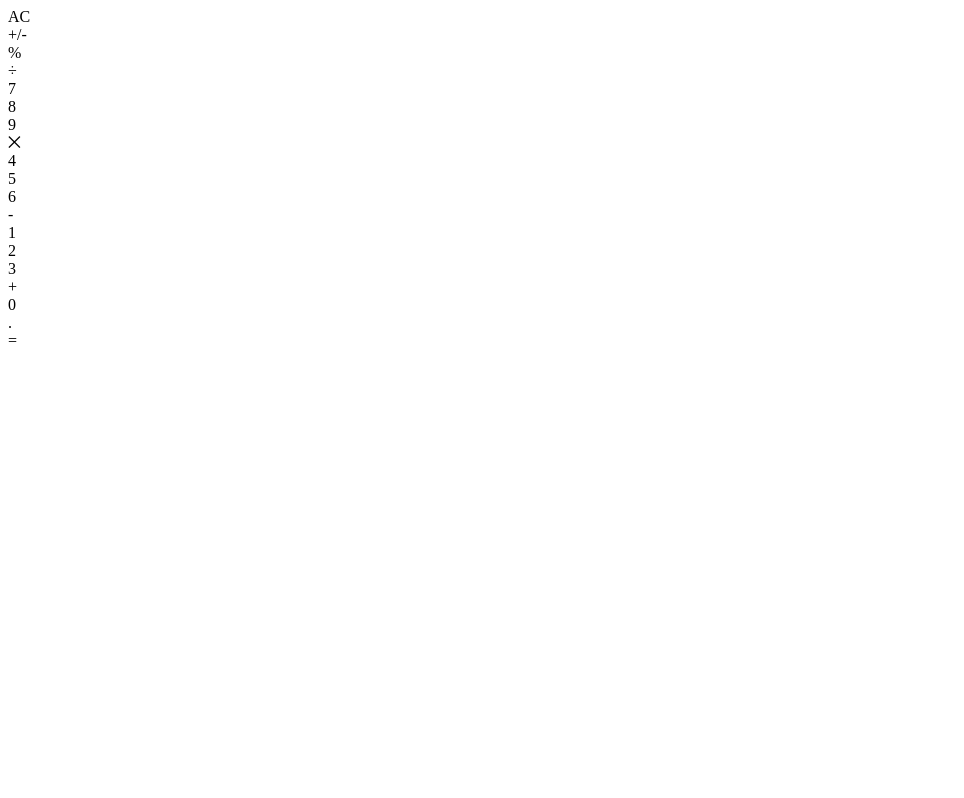
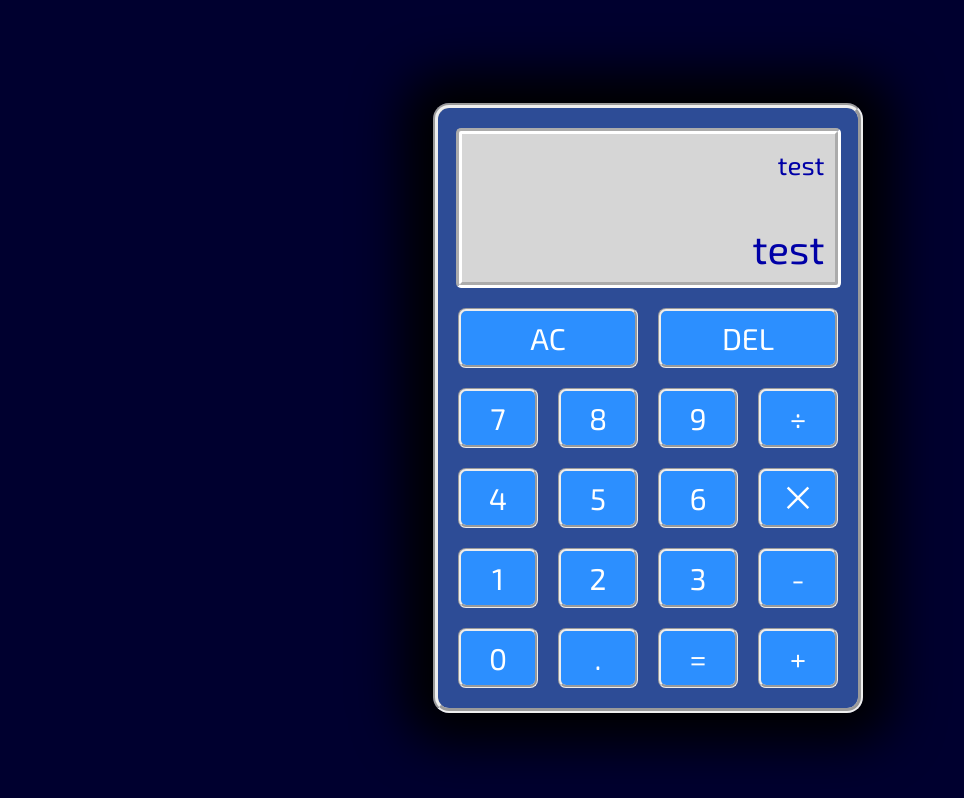
Before and after one commit to hamzahuda/calculator, a plain HTML site: page index.html in a window 1280 px wide. Shown: the whole page, without its empty margins (0-964 px from the left). Drawn offline with Linux system fonts and the light colour scheme.

Commit message:
Make calculator look presentable with CSS

```diff
--- a/index.html
+++ b/index.html
@@ -5,41 +5,46 @@
   <meta charset="UTF-8">
   <meta http-equiv="X-UA-Compatible" content="IE=edge">
   <meta name="viewport" content="width=device-width, initial-scale=1.0">
-  <title>Document</title>
+
+  <link rel="preconnect" href="https://fonts.googleapis.com">
+  <link rel="preconnect" href="https://fonts.gstatic.com" crossorigin>
+  <link href="https://fonts.googleapis.com/css2?family=Exo+2&display=swap" rel="stylesheet">
+  <link rel="stylesheet" href="styles.css">
+
+  <title>Calculator</title>
 </head>
 
 <body>
   <div id=calculator>
 
     <div id="display">
+      <div id="secondary-display">
+        test
+      </div>
       <div id="primary-display">
-
-      </div>
-      <div id="secondary-display">
-
+        test
       </div>
     </div>
 
     <div id="buttons">
-      <div id="AC">AC</div>
-      <div id="plusminus">+/-</div>
-      <div id="percent">%</div>
-      <div id="divide">÷</div>
-      <div id="7">7</div>
-      <div id="8">8</div>
-      <div id="9">9</div>
-      <div id="multiply">⨉</div>
-      <div id="4">4</div>
-      <div id="5">5</div>
-      <div id="6">6</div>
-      <div id="minus">-</div>
-      <div id="1">1</div>
-      <div id="2">2</div>
-      <div id="3">3</div>
-      <div id="plus">+</div>
-      <div id="0">0</div>
-      <div id="decimal-point">.</div>
-      <div id="equals">=</div>
+      <div class="double-button" id="CLEAR">AC</div>
+      <div class="double-button" id="DELETE">DEL</div>
+      <div class="button" id="7">7</div>
+      <div class="button" id="8">8</div>
+      <div class="button" id="9">9</div>
+      <div class="button" id="divide">÷</div>
+      <div class="button" id="4">4</div>
+      <div class="button" id="5">5</div>
+      <div class="button" id="6">6</div>
+      <div class="button" id="multiply">⨉</div>
+      <div class="button" id="1">1</div>
+      <div class="button" id="2">2</div>
+      <div class="button" id="3">3</div>
+      <div class="button" id="minus">-</div>
+      <div class="button" id="0">0</div>
+      <div class="button" id="decimal-point">.</div>
+      <div class="button" id="equals">=</div>
+      <div class="button" id="plus">+</div>
     </div>
 
   </div>
--- /dev/null
+++ b/styles.css
@@ -0,0 +1,101 @@
+body {
+  overflow: hidden;
+  position: absolute;
+  width: 100%;
+  height: 100%;
+  display: flex;
+  justify-content: center;
+  align-items: center;
+  background-color: rgb(0, 0, 47);
+  color: white;
+  font-family: "Exo 2", sans-serif;
+}
+
+#calculator {
+  display: flex;
+  flex-direction: column;
+  align-items: center;
+  height: 580px;
+  width: 400px;
+  padding: 10px 10px;
+  border-radius: 16px;
+  border-width: 5px;
+  border-style: groove;
+  background-color: rgba(90, 152, 253, 0.5);
+  box-shadow: 0px 0px 50px 30px rgb(0, 0, 0);
+  transition: transform 0.08s ease-in-out;
+}
+
+#calculator:hover {
+  transform: scale(1.1);
+}
+
+#display {
+  display: flex;
+  box-sizing: border-box;
+  flex-direction: column;
+  width: 385px;
+  height: 170px;
+  margin: 10px 0px;
+  background-color: rgb(214, 214, 214);
+  border-radius: 5px;
+  border-width: 6px;
+  border-style: groove;
+  border-color: rgb(255, 255, 255);
+  color: rgb(0, 0, 167);
+}
+
+#primary-display {
+  display: flex;
+  justify-content: end;
+  align-items: flex-end;
+  padding: 10px;
+  font-size: 40px;
+  flex: 2;
+}
+
+#secondary-display {
+  display: flex;
+  justify-content: end;
+  align-items: flex-end;
+  font-size: 26px;
+  padding: 10px;
+  flex: 1;
+}
+
+#buttons {
+  display: flex;
+  flex-wrap: wrap;
+  justify-content: center;
+  height: 400px;
+}
+
+.button,
+.double-button {
+  box-sizing: border-box;
+  display: flex;
+  justify-content: center;
+  align-items: center;
+  width: 80px;
+  height: 60px;
+  margin: 10px;
+  background-color: rgb(44, 143, 255);
+  border-radius: 8px;
+  border-style: groove;
+  font-size: 30px;
+  transition: transform 0.08s ease-in-out;
+}
+
+.button:hover,
+.double-button:hover {
+  transform: scale(1.1);
+}
+
+.button:onc,
+.double-button:hover {
+  transform: scale(1.1);
+}
+
+.double-button {
+  width: 180px;
+}
```
